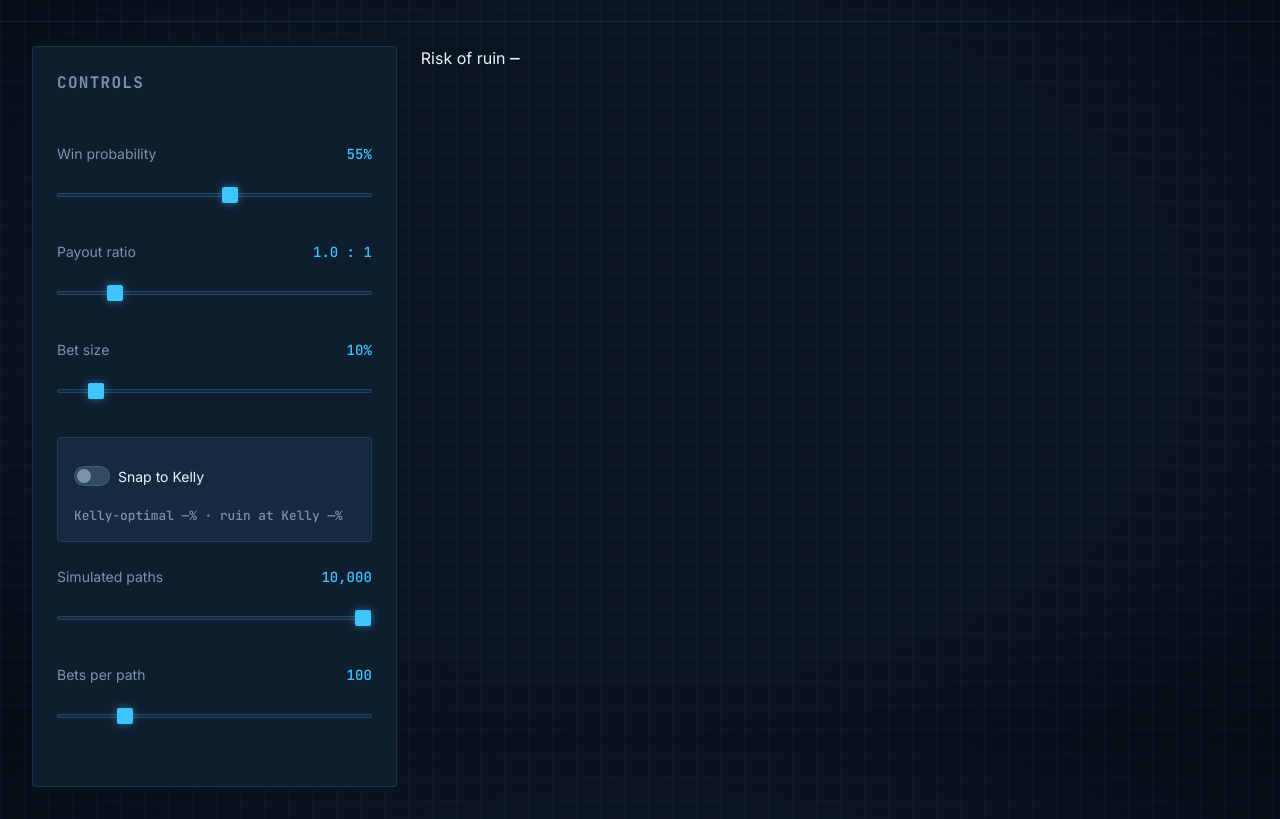
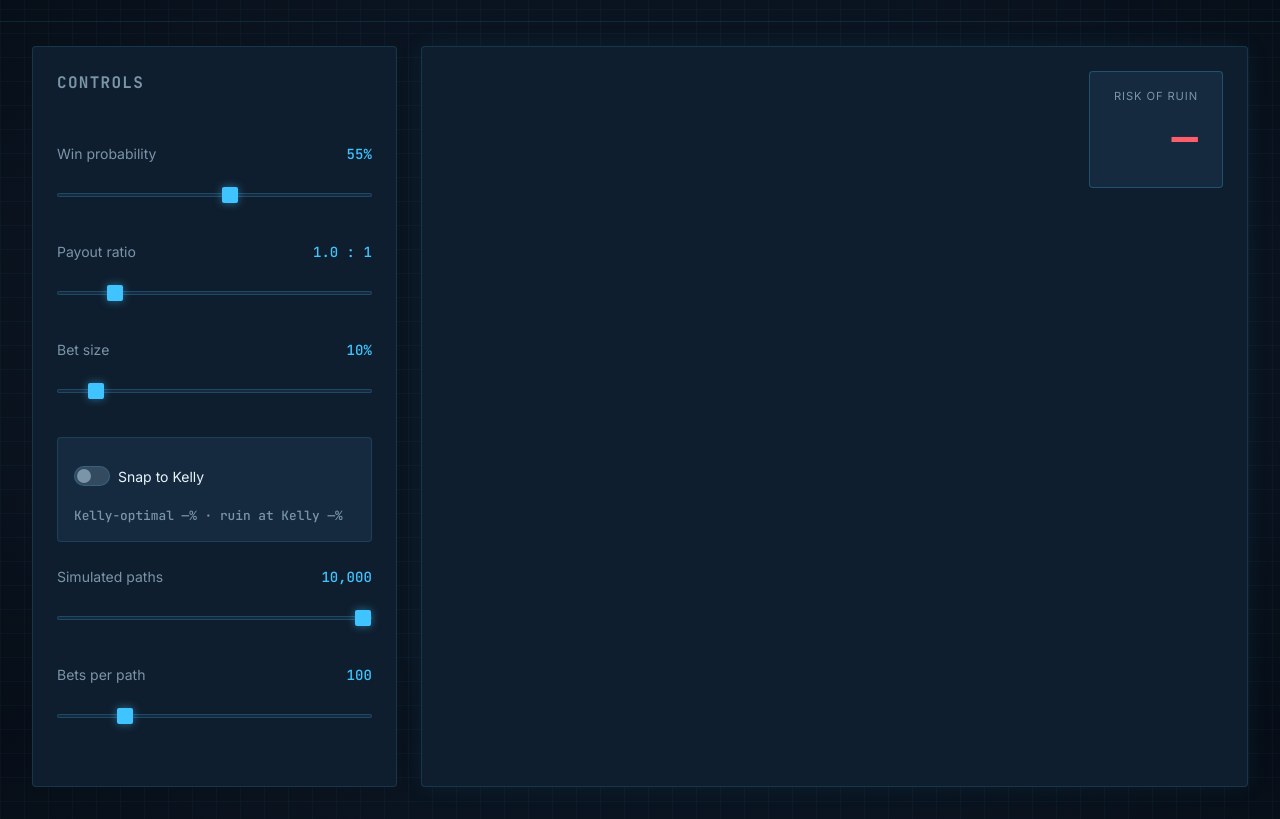
Before and after one commit to ctkrug/bankroll, a website: page index.html in a window 1280 px wide. Shown: the part 63-882 px from the top of the page. Drawn offline with Linux system fonts and the light colour scheme.

Commit message:
feat(css): style chart-hero panel, ruin counter chip, and legend
The counter chip overlays the canvas top-right with oversized
monospace digits and a danger-flash glow variant; the legend sits
below the chart identifying each percentile band.

```diff
--- a/src/styles.css
+++ b/src/styles.css
@@ -308,3 +308,78 @@
   font-size: 0.8rem;
   color: var(--text-muted);
 }
+
+.chart-hero {
+  position: relative;
+  background: var(--surface-1);
+  border: 1px solid rgba(64, 196, 255, 0.14);
+  border-radius: var(--radius-panel);
+  box-shadow: 0 0 24px rgba(64, 196, 255, 0.08);
+  min-height: 60vh;
+  display: flex;
+  flex-direction: column;
+  padding: var(--space-2);
+}
+
+#fan-canvas {
+  flex: 1;
+  width: 100%;
+  min-height: 0;
+  border-radius: var(--radius-control);
+}
+
+.counter-chip {
+  position: absolute;
+  top: var(--space-3);
+  right: var(--space-3);
+  background: var(--surface-2);
+  border: 1px solid rgba(64, 196, 255, 0.25);
+  border-radius: var(--radius-panel);
+  padding: var(--space-2) var(--space-3);
+  text-align: right;
+  z-index: 2;
+  transition: box-shadow 150ms ease-out;
+}
+
+.counter-chip.is-danger {
+  box-shadow: 0 0 20px rgba(255, 92, 108, 0.5);
+}
+
+.counter-label {
+  display: block;
+  font-size: 0.7rem;
+  letter-spacing: 0.08em;
+  text-transform: uppercase;
+  color: var(--text-muted);
+}
+
+.counter-value {
+  display: block;
+  font-size: clamp(1.75rem, 4vw, 2.75rem);
+  font-weight: 700;
+  color: var(--danger);
+  font-variant-numeric: tabular-nums;
+}
+
+.legend {
+  list-style: none;
+  display: flex;
+  flex-wrap: wrap;
+  gap: var(--space-3);
+  margin: var(--space-2) 0 0;
+  padding: 0;
+  font-size: 0.75rem;
+  color: var(--text-muted);
+}
+
+.legend li {
+  display: inline-flex;
+  align-items: center;
+  gap: 6px;
+}
+
+.legend .swatch {
+  display: inline-block;
+  width: 12px;
+  height: 2px;
+}
```
